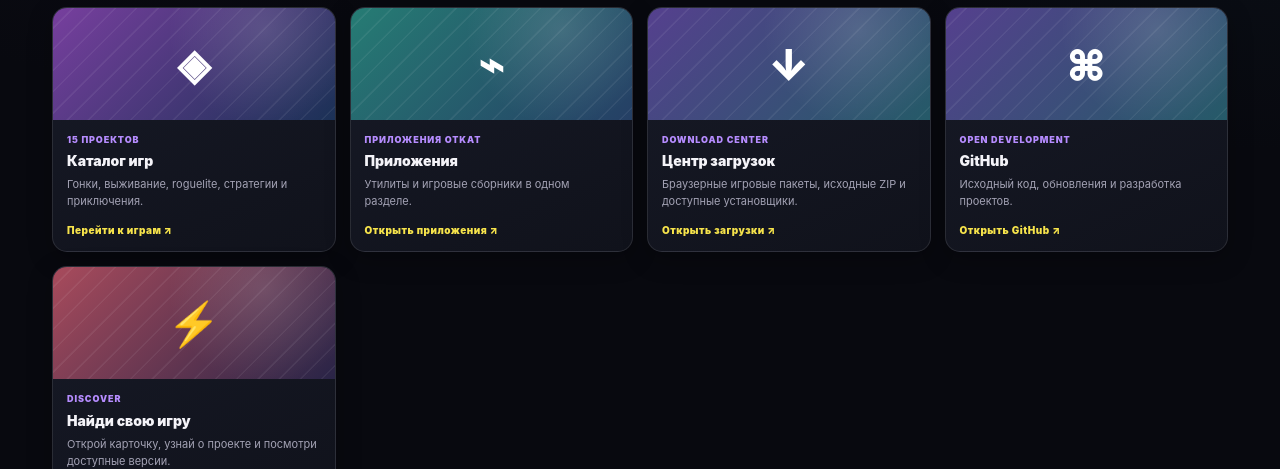
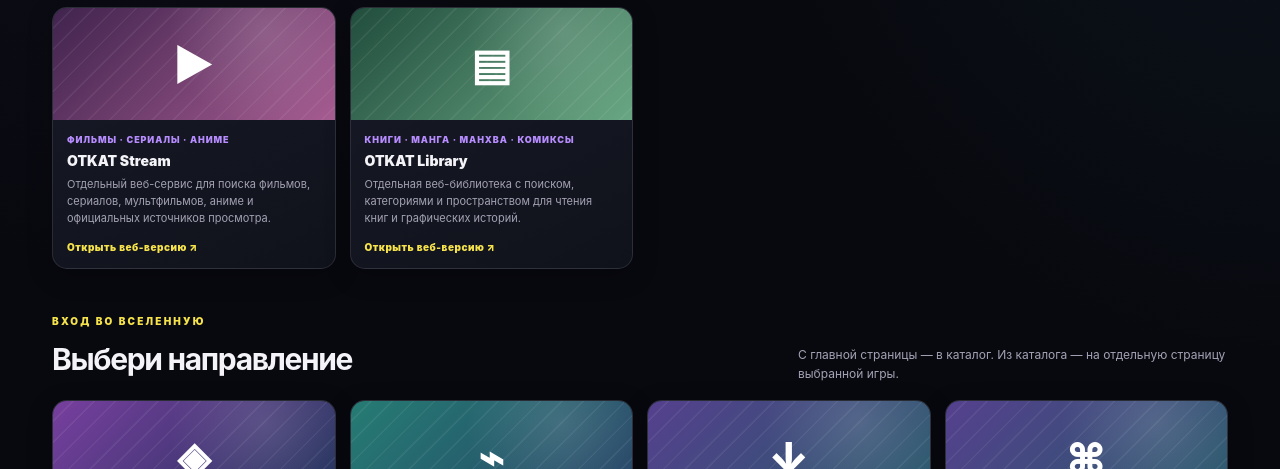
Before and after one commit to OTKAT628/otkat-games, a plain HTML site: page web/index.html in a window 1280 px wide. Shown: the part 700-1169 px from the top of the page. Drawn offline with Linux system fonts and the light colour scheme.

Commit message:
Feature: add Stream and Library entry points to homepage

```diff
--- a/web/index.html
+++ b/web/index.html
@@ -1,6 +1,10 @@
 <!doctype html><html lang="ru"><head><meta charset="utf-8"><meta name="viewport" content="width=device-width,initial-scale=1"><meta name="theme-color" content="#08090f"><title>OTKAT — игровые миры и приложения</title><meta name="description" content="OTKAT — независимые игровые проекты и приложения. Исследуй каталог игр, открывай новые миры и следи за релизами."><link rel="stylesheet" href="styles.css"><link rel="manifest" href="manifest.webmanifest"></head><body>
 <header class="nav"><a class="logo" href="index.html">OTKAT<span>GAMES UNIVERSE</span></a><nav><a href="index.html">Главная</a><a href="games/index.html">Каталог игр</a><a href="apps/index.html">Приложения</a><a href="downloads/index.html">Загрузки</a><a href="https://github.com/OTKAT628">GitHub</a></nav><a class="account" href="games/index.html">Исследовать ↗</a></header>
 <main><section class="hero"><div class="hero-text"><p class="eyebrow">INDEPENDENT DIGITAL WORLDS · OTKAT</p><h1>Зайди в свой<br><em>следующий мир.</em></h1><p class="intro">Игры, эксперименты и приложения от OTKAT. Выбирай вселенную, исследуй проекты и следи за тем, что выходит из нашей мастерской.</p><div class="hero-actions"><a class="button" href="games/index.html">Открыть каталог игр <span>↗</span></a><a class="button secondary" href="apps/index.html">Приложения</a></div></div><div class="hero-visual"><div class="neon-core"><div class="core-mark">O</div></div><span class="orbit-tag one">NEON / GREEN</span><span class="orbit-tag two">CHAOS / RED</span><span class="orbit-tag three">DREAM / PURPLE</span></div></section>
+<section class="section"><div class="section-title"><div><p class="eyebrow">OTKAT ENTERTAINMENT</p><h2>Смотреть и читать</h2></div><p>Два самостоятельных продукта OTKAT Company: открывай веб-версию прямо сейчас, изучай возможности и переходи к загрузкам приложений, когда они будут готовы.</p></div><div class="cards">
+<a class="game-card" href="apps/otkat-stream/index.html"><div class="project-icon" style="background:linear-gradient(135deg,#40244e,#a65c91);color:#fff"><span>▶</span></div><div class="card-info"><small>ФИЛЬМЫ · СЕРИАЛЫ · АНИМЕ</small><h3>OTKAT Stream</h3><p>Отдельный веб-сервис для поиска фильмов, сериалов, мультфильмов, аниме и официальных источников просмотра.</p><strong>Открыть веб-версию ↗</strong></div></a>
+<a class="game-card" href="apps/otkat-library/index.html"><div class="project-icon" style="background:linear-gradient(135deg,#214d3d,#69a783);color:#fff"><span>▤</span></div><div class="card-info"><small>КНИГИ · МАНГА · МАНХВА · КОМИКСЫ</small><h3>OTKAT Library</h3><p>Отдельная веб-библиотека с поиском, категориями и пространством для чтения книг и графических историй.</p><strong>Открыть веб-версию ↗</strong></div></a>
+</div></section>
 <section class="section"><div class="section-title"><div><p class="eyebrow">ВХОД ВО ВСЕЛЕННУЮ</p><h2>Выбери направление</h2></div><p>С главной страницы — в каталог. Из каталога — на отдельную страницу выбранной игры.</p></div><div class="cards">
 <a class="game-card" href="games/index.html"><div class="project-icon icon-neon"><span>◈</span></div><div class="card-info"><small>15 ПРОЕКТОВ</small><h3>Каталог игр</h3><p>Гонки, выживание, roguelite, стратегии и приключения.</p><strong>Перейти к играм ↗</strong></div></a>
 <a class="game-card" href="apps/index.html"><div class="project-icon icon-vpn"><span>⌁</span></div><div class="card-info"><small>ПРИЛОЖЕНИЯ OTKAT</small><h3>Приложения</h3><p>Утилиты и игровые сборники в одном разделе.</p><strong>Открыть приложения ↗</strong></div></a>
```
